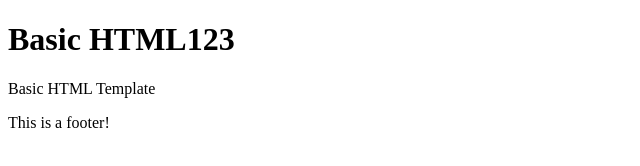
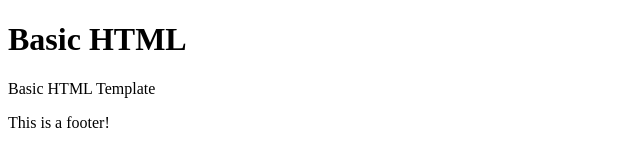
Before and after one commit to HunterKelly/HTML-and-CSS-Projects, a plain HTML site: page BasicHTML.html in a window 1280 px wide. Shown: the full height of the page, 0-640 px from the left. Drawn offline with Linux system fonts and the light colour scheme.

Commit message:
it worked!

```diff
--- a/BasicHTML.html
+++ b/BasicHTML.html
@@ -6,7 +6,7 @@
 	</head>
 	<body>
 		<header>
-			<h1>Basic HTML123</h>
+			<h1>Basic HTML</h>
 		</header>
 		<p>Basic HTML Template</p>
 
```
